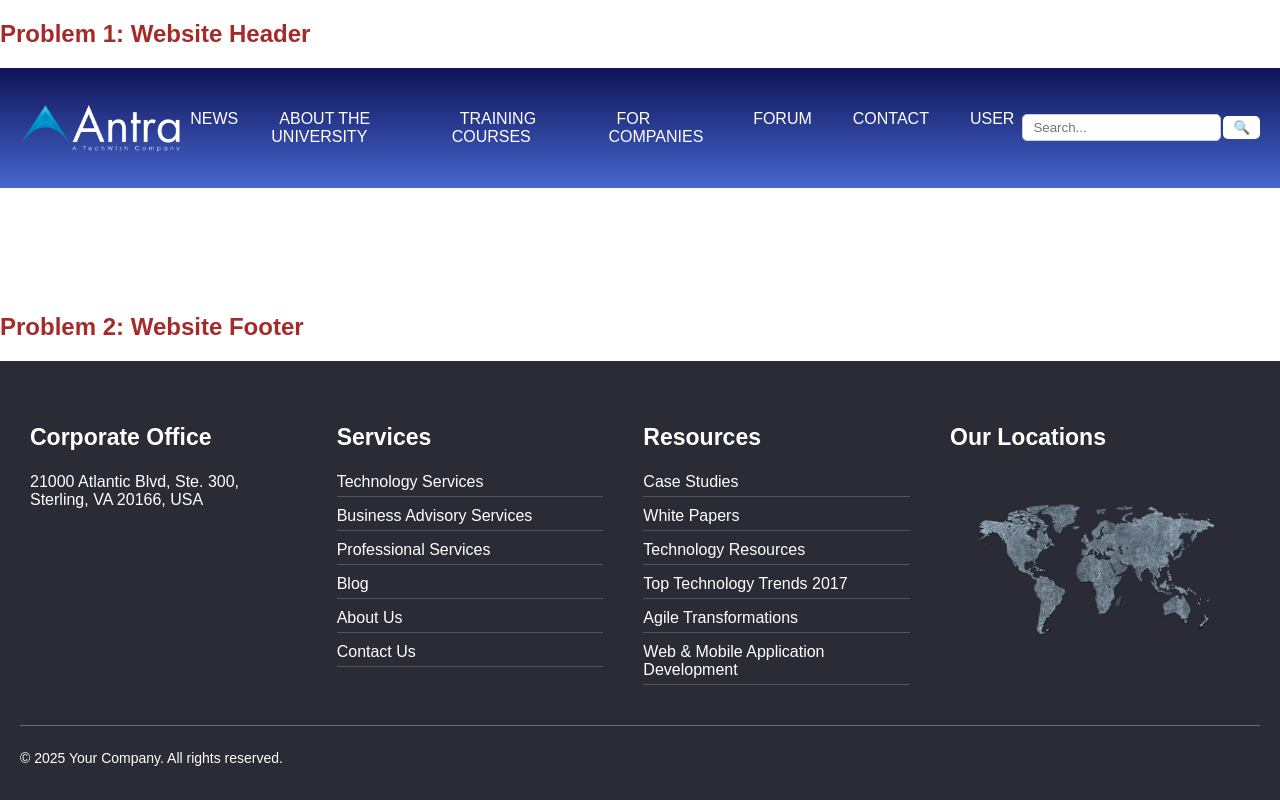
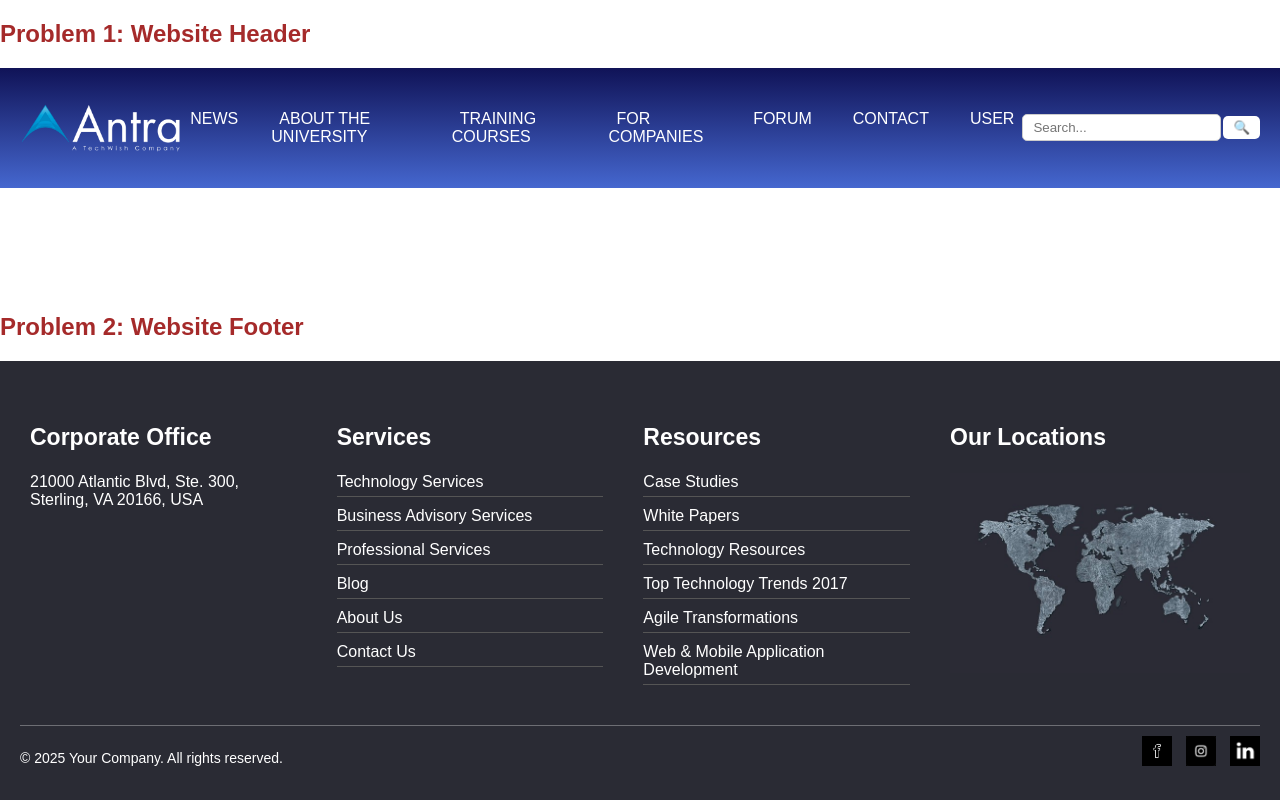
Before and after one commit to tuk74678/javascript-html-css--assignments, a plain HTML site: page CSSAssignments/Assignment01/index.html in a window 1280 px wide. Drawn offline with Linux system fonts and the light colour scheme.

Commit message:
added social icons and functionalities

```diff
--- a/CSSAssignments/Assignment01/index.html
+++ b/CSSAssignments/Assignment01/index.html
@@ -93,6 +93,17 @@
         </div>
         <div class="footer-bottom">
             <p>&copy; 2025 Your Company. All rights reserved.</p>
+            <div class="social-icons">
+                <a href="https://www.facebook.com/antra.inc/" target="_blank">
+                    <img src="/Assignment01/images/facebook.jpg" alt="Facebook"/>
+                </a>
+                <a href="https://www.instagram.com/antra.inc/" target="_blank">
+                    <img src="/Assignment01/images/instagram.jpg" alt="Instagram"/>
+                </a>
+                 <a href="https://www.linkedin.com/company/antra-inc./" target="_blank">
+                    <img src="/Assignment01/images/linkedin.jpg" alt="Linkedin"/>
+                </a>
+            </div>
         </div>
     </footer>
 </div>
--- a/CSSAssignments/Assignment01/styles.css
+++ b/CSSAssignments/Assignment01/styles.css
@@ -117,6 +117,8 @@ footer {
 }
 
 .footer-bottom {
+    display: flex;
+    justify-content: space-between;         /* Push all social icons to the right */
     text-align: left;               /* Align text to the left of the flex */
     margin-top: 30px;
     font-size: 14px;
@@ -156,3 +158,14 @@ footer {
     color: white;       /* white text */
     text-decoration: none; /* remove underline */
 }
+
+.footer-bottom .social-icons a {
+    margin-left: 10px;      /* space between icons */
+    display: inline-block;
+}
+
+.footer-bottom .social-icons img {
+    width: 30px;            /* small icon size */
+    height: 30px;
+    vertical-align: right;
+}
```
Also changed, not shown: CSSAssignments/Assignment01/images/facebook.jpg (added), CSSAssignments/Assignment01/images/instagram.jpg (added), CSSAssignments/Assignment01/images/linkedin.jpg (added).
